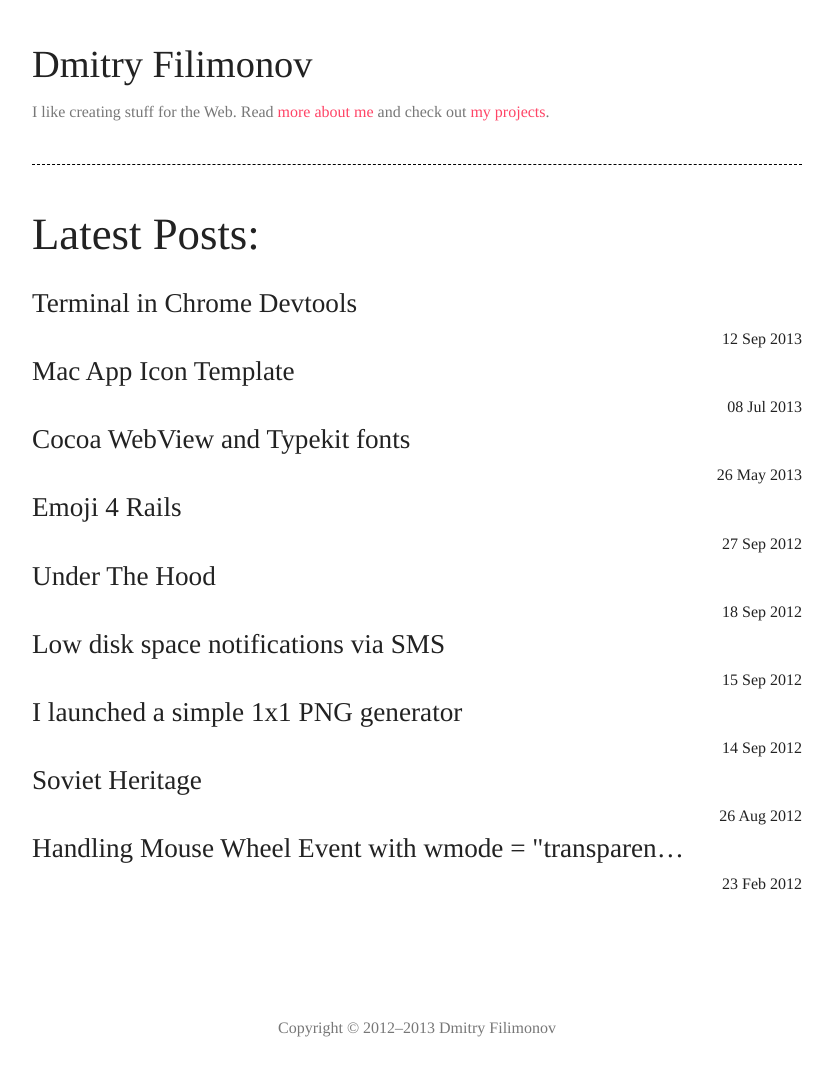
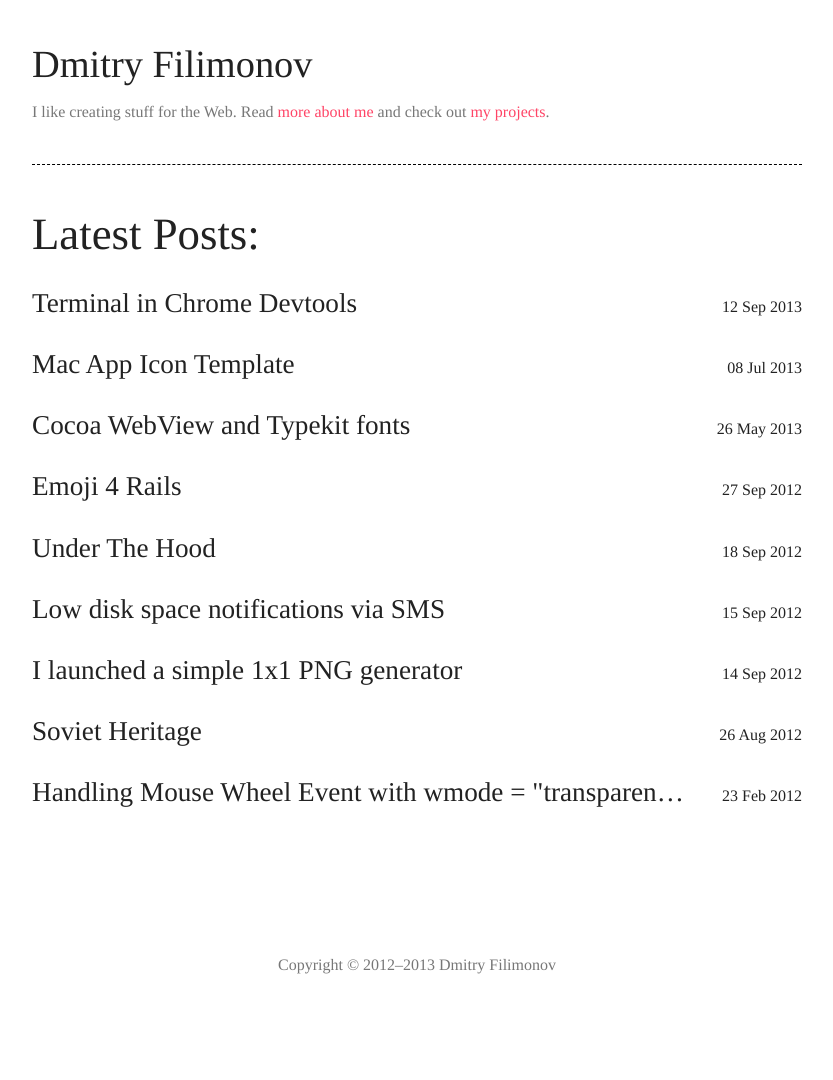
Before and after one commit to petethepig/petethepig.github.io, a Jekyll site: the page built from index.html, in a window 1280 px wide. Shown: the whole page, without its empty margins (223-1056 px from the left). Built offline with Jekyll 4.4.1, drawn with Linux system fonts in a browser that asks for light colours; after the commit the page ends 1017 px from its top, so only the background shows below that.

Commit message:
fixed the layout

```diff
--- a/assets/main.css
+++ b/assets/main.css
@@ -318,16 +318,19 @@ header .border {
     margin: 0; }
     .articles .article a {
       display: block; }
-      .articles .article a .title, .articles .article a .date {
+      .articles .article a .title, .articles .article a .date-wrapper {
+        font-size: 1.7em;
         display: inline-block;
-        vertical-align: baseline; }
+        vertical-align: top;
+        height: 100%; }
       .articles .article a .title {
         width: 85%;
-        font-size: 1.7em;
         margin: 0 0 0.75em; }
-      .articles .article a .date {
+      .articles .article a .date-wrapper {
         width: 15%;
         text-align: right; }
+      .articles .article a .date {
+        font-size: 0.58824em; }
       .articles .article a {
         color: #222222; }
       .articles .article a:visited {
@@ -427,14 +430,14 @@ footer {
   .articles .article a {
     padding: 10px 0;
     border-top: 1px solid #bbbbbb; }
-    .articles .article a .title, .articles .article a .date {
-      line-height: 1.25; }
+    .articles .article a .title, .articles .article a .date-wrapper {
+      line-height: 1;
+      width: 100%; }
     .articles .article a .title {
-      width: 100%;
       font-size: 1.35em;
       word-spacing: default;
       margin: 0; }
-    .articles .article a .date {
+    .articles .article a .date-wrapper {
       text-align: left; }
 
   img {
--- a/index.html
+++ b/index.html
@@ -6,7 +6,7 @@ layout: default
   {% for post in site.posts %}
   <li class="article" >
     <a href="{{ post.url }}">
-      <div class="title text-overflow-ellipsis">{{ post.title }}</div><div class="date">{{ post.date | date_to_string }}</div>
+      <span class="title text-overflow-ellipsis">{{ post.title }}</span><span class="date-wrapper"><span class="date">{{ post.date | date_to_string }}</span></span>
     </a>
   </li>
   {% endfor %}
```
Also changed, not shown: _assets/main.sass (+7 -4 lines), _assets/responsive.sass (+4 -4 lines).
